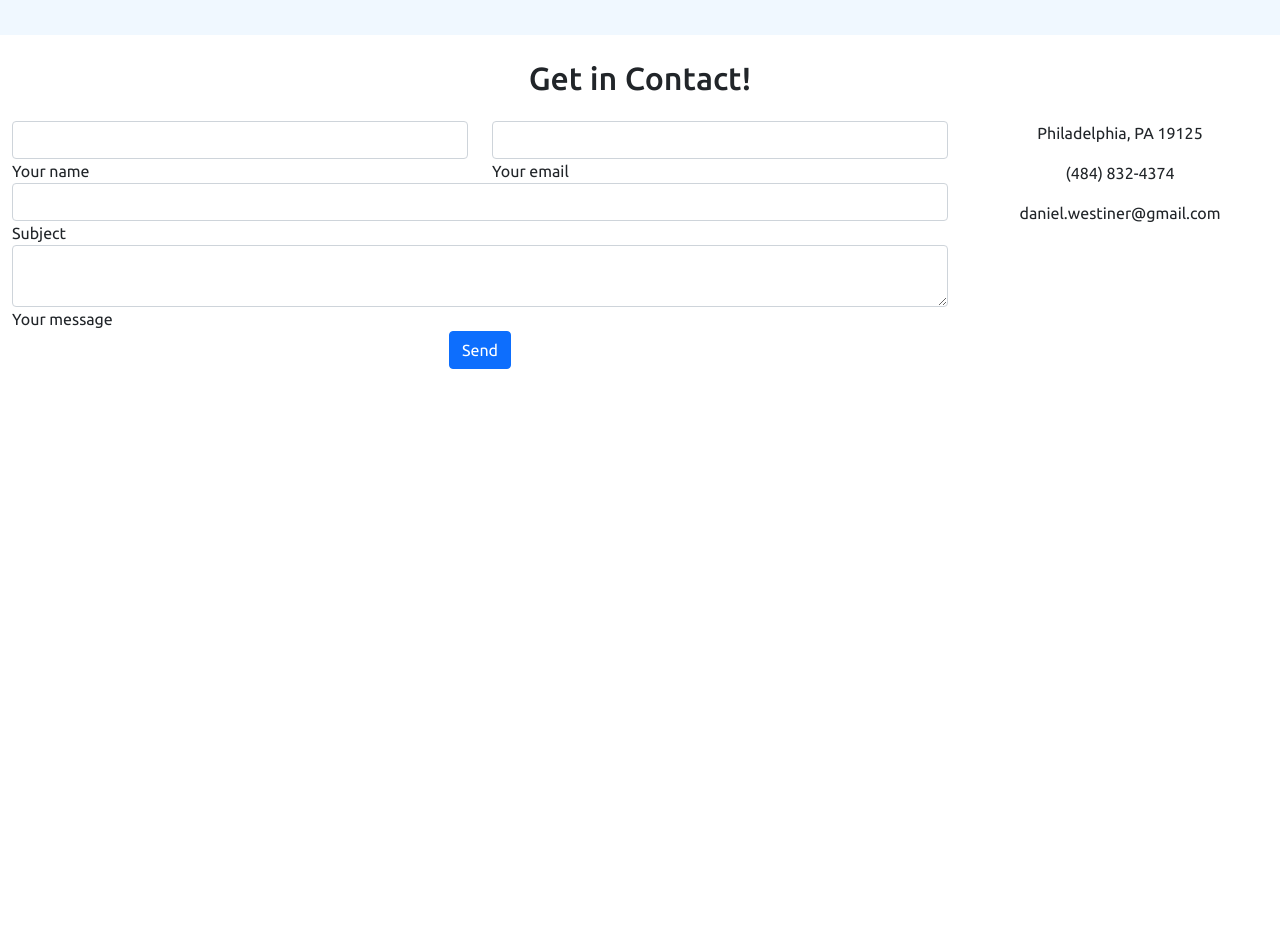
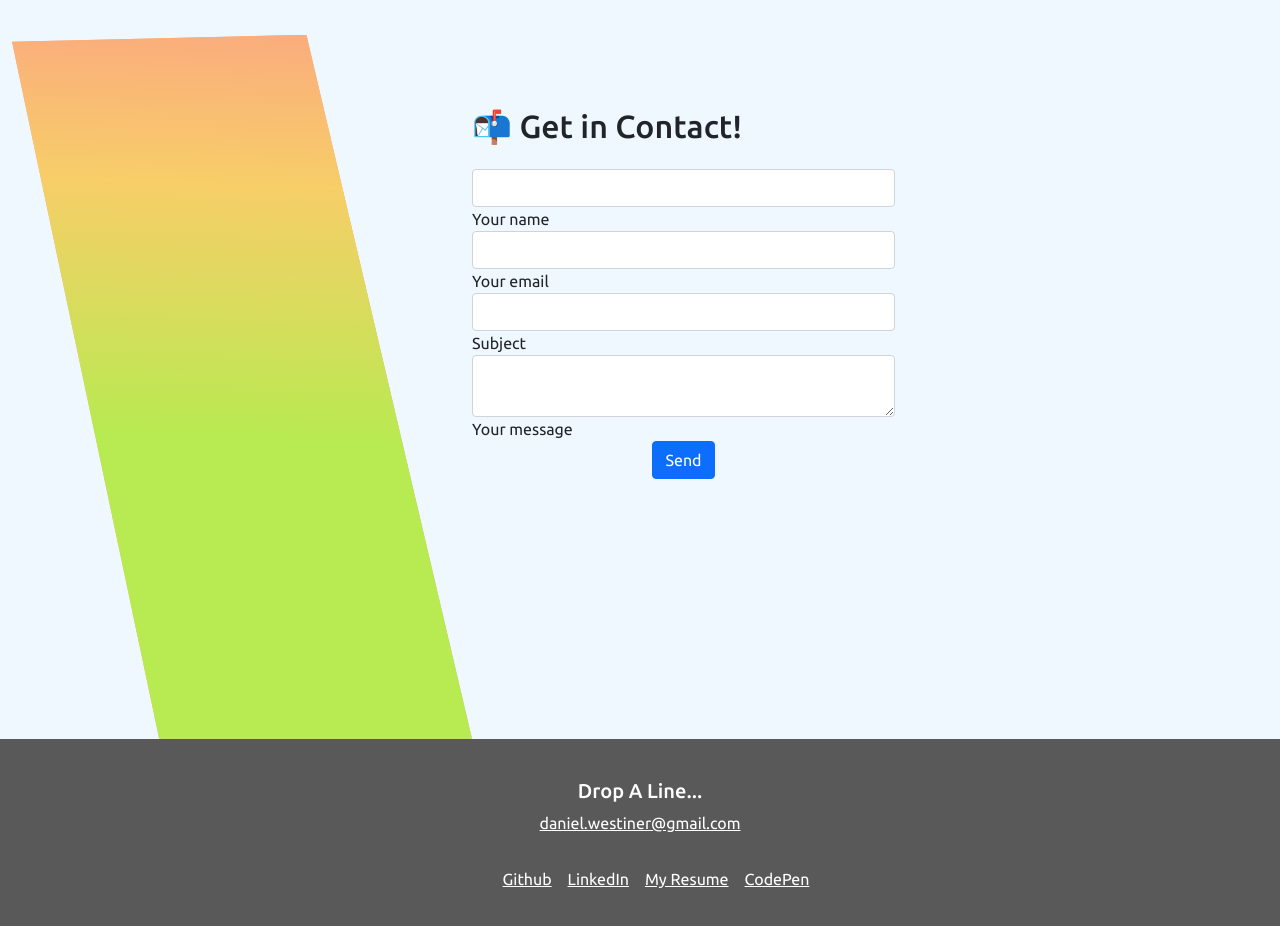
Before and after one commit to DanielWestiner/portfolio-3-react, a React (Create React App) app: page / in a window 1280 px wide. Shown: the part 1696-2622 px from the top of the page. Before the commit the page ends 2089 px from the top, so only its background shows below. Built offline with nearby package versions, Linux system fonts and the light colour scheme.

Commit message:
added footer, updated some styling in contact and home, rearranged some content

```diff
--- a/src/components/Footer.js
+++ b/src/components/Footer.js
@@ -0,0 +1,19 @@
+import React from 'react';
+import '../styles/Footer.css'
+
+export default function Footer () {
+    return (
+        <>
+        <footer>
+            <h5>Drop A Line...</h5>
+            <a href="mailto:daniel.westiner@gmail.com" className="footer-link">daniel.westiner@gmail.com</a>
+            <ul className="social-list">
+                <li className="social-list-item"><a href="https://github.com/DanielWestiner" className="social-list-link">Github</a></li>
+                <li className="social-list-item"><a href="https://www.linkedin.com/in/daniel-westiner/" className="social-list-link">LinkedIn</a></li>
+                <li className="social-list-item"><a href="https://drive.google.com/file/d/1q_K0nXou99Rz_sE6qO967IRMuCxS2VyU/view?usp=sharing" className="social-list-link">My Resume</a></li>
+                <li className="social-list-item"><a href="https://codepen.io/w-daniel" className="social-list-link">CodePen</a></li>
+            </ul>
+        </footer>
+        </>
+    )
+}
--- a/src/components/pages/Contact.js
+++ b/src/components/pages/Contact.js
@@ -1,24 +1,30 @@
 import React from 'react';
 import '../../styles/Contact.css'
+import Footer from '../Footer'
 
 export default function Contact() {
   return (
     <>
-      <div className=' contact-page container-fluid'>
-        <div className='contact-right row'>
+    <div className="contact container-fluid">
+      <div className='contact-left'>
+        <div className='contact-bg'></div>
+        <div className = 'container'>
+        </div>
+      </div>
+      <div className='contact-right row'>
           <section className="mb-4">
-            <h2 className=" font-weight-bold text-center my-4">Get in Contact!</h2>
+            <h2 className=" font-weight-bold text-left my-4 welcome">📬 Get in Contact!</h2>
             <div className="row">
               <div className="col-md-9">
                 <form id="contact-form" name="contact-form">
                   <div className="row">
-                    <div className="col-md-6">
+                    <div className="col-md-12">
                       <div className="md-form mb-0">
                         <input type="text" id="name" name="name" className="form-control" />
                         <label htmlFor="name" className="">Your name</label>
                       </div>
                     </div>
-                    <div className="col-md-6">
+                    <div className="col-md-12">
                       <div className="md-form mb-0">
                         <input type="text" id="email" name="email" className="form-control" />
                         <label htmlFor="email" className="">Your email</label>
@@ -47,28 +53,10 @@
                 </div>
                 <div className="status"></div>
               </div>
-              <div className="col-md-3 text-center">
-                <ul className="list-unstyled mb-0">
-                  <li><i className="fas fa-map-marker-alt fa-2x"></i>
-                    <p>Philadelphia, PA 19125</p>
-                  </li>
-
-                  <li><i className="fas fa-phone mt-4 fa-2x"></i>
-                    <p>(484) 832-4374</p>
-                  </li>
-
-                  <li><i className="fas fa-envelope mt-4 fa-2x"></i>
-                    <p>daniel.westiner@gmail.com</p>
-                  </li>
-                </ul>
-              </div>
             </div>
           </section>
         </div>
-        <div className='contact-left row'>
-          <div className='contact-bg'></div>
-        </div>
-      </div>
+    </div>
     </>
   );
 }
--- a/src/components/pages/Home.js
+++ b/src/components/pages/Home.js
@@ -3,6 +3,8 @@
 import profileImg from "../../images/profilepic.jpg"
 import Projects from './Projects';
 import Contact from './Contact';
+import Footer from '../Footer';
+
 
 export default function Home() {
   return (
@@ -32,16 +34,19 @@
       <div className='intro-right'>
         <div className='intro-bg'></div>
         <div className = 'container'>
-          {/* <img className='profileImg .img-responsive' src={profileImg} alt=''></img> */}
         </div>
       </div>
     </div>
     {/* Single Page Functionality ------- Portforlio Section */}
-    <div id='projects'>
+    <div className='' id='projects'>
       <Projects />
     </div>
+    {/* Single Page Functionality ------- Contact Section */}
     <div id='contact'>
       <Contact />
+    </div>
+    <div>
+      <Footer />
     </div>
     </>
   );
--- a/src/components/pages/Projects.js
+++ b/src/components/pages/Projects.js
@@ -6,6 +6,7 @@
 import img4 from "../../images/project-img-4.jpg"
 import img5 from "../../images/project-img-5.jpg"
 import img6 from "../../images/project-img-6.jpg"
+import Footer from '../Footer'
 
 export default function Projects() {
   return (
--- a/src/styles/Contact.css
+++ b/src/styles/Contact.css
@@ -1,21 +1,27 @@
-contact-page {
+.contact {
+    display:flex;
+    height: 88vh;
     background-color: aliceblue;
 }
 
 .contact-left {
     flex: 1;
-    position: relative;
-    padding-top: unset;
+    display: inline-block;
+    align-items: left;
+    justify-content: left;
+    padding-bottom: 0%;
+    width: 50%;
 }
-
 .contact-bg{
     clip-path: polygon(0 1%, 64% 0, 100% 100%, 32% 100%);
     background-color: rgb(59, 150, 89);
     background-color: #FBAB7E;
-    background-image: linear-gradient(62deg, #FBAB7E 0%, #F7CE68 22%, #b8ea51 57%);
+    background-image: linear-gradient(182deg, #FBAB7E 0%, #F7CE68 22%, #b8ea51 57%);
     width: 100%;
     height: 100%;
-    position: absolute;
-    top: 0;
-    right: 0;
 }
+
+.contact-right{
+    padding-top: 3rem;
+    padding-right: 14rem;
+}
--- /dev/null
+++ b/src/styles/Footer.css
@@ -0,0 +1,26 @@
+footer {
+    background: rgb(88, 89, 88);
+    color: white;
+    text-align: center;
+    padding: 2.5em 0;
+    viewport-fit:inherit;
+}
+
+/* ul {
+    list-style: none;
+} */
+
+.social-list {
+    list-style: none;
+    display: flex;
+    justify-content: center;
+    margin: 2em 0;
+}
+
+.social-list-item {
+    margin: 0 .5em;
+}
+
+footer a {
+    color: inherit;
+}
--- a/src/styles/Home.css
+++ b/src/styles/Home.css
@@ -30,10 +30,12 @@
 .introduction {
     font-size: 30px;
     font-weight: 300;
+    margin-left: 50px;
 }
 
 .intro-name {
     font-size: 60px;
+    margin-left: 20rem;
 }
 
 .intro-title {
```
Also changed, not shown: src/components/ProjectList.js (deleted, +0 -16 lines).
